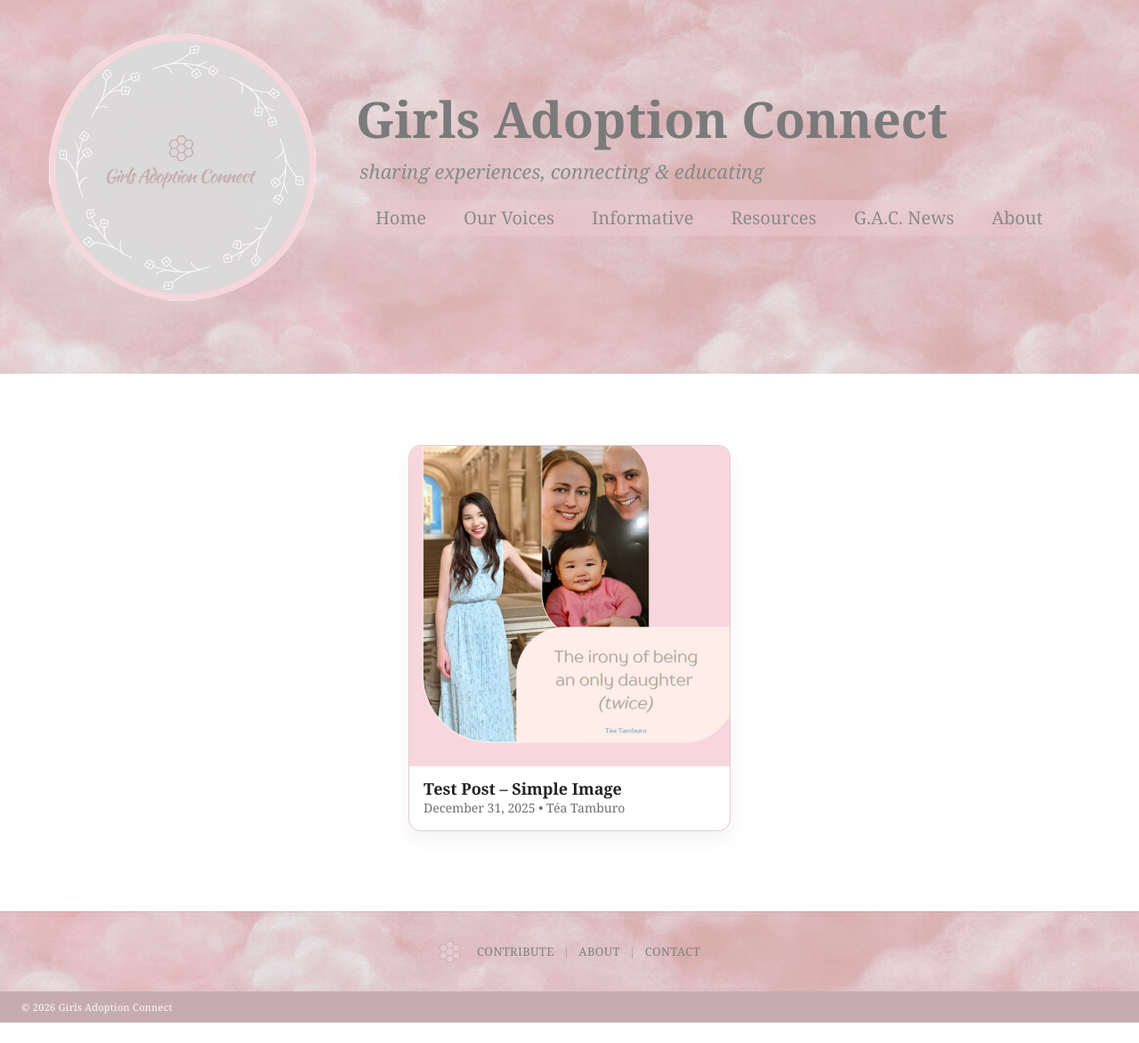
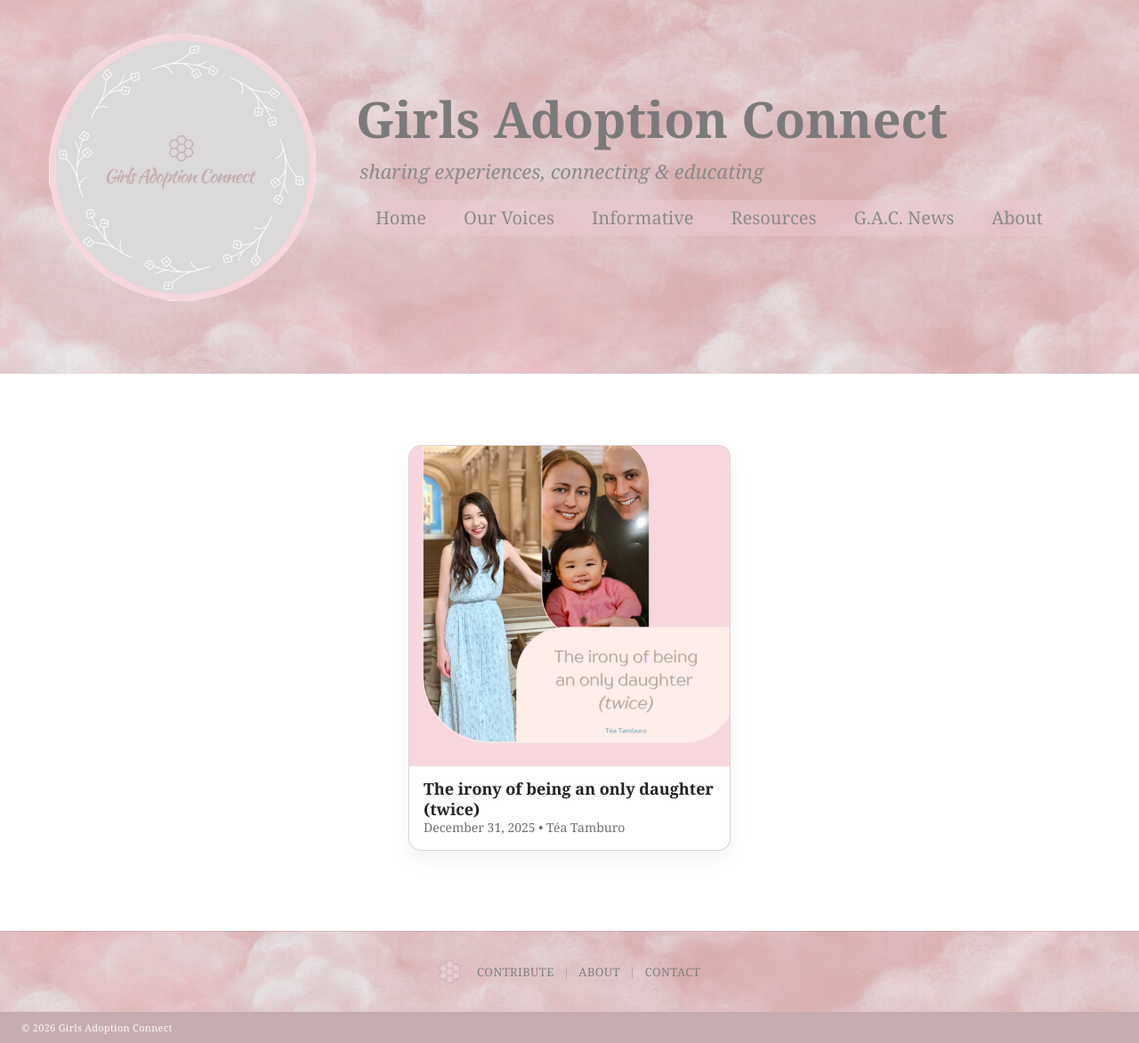
Before and after one commit to girlsadoptionconnect-tyt/girlsadoptionconnect, a Jekyll site: the page built from our-voices/unpacking-our-adoption.html, in a window 1280 px wide. Shown: the whole page at 89% size. Built offline with Jekyll 4.4.1, drawn with Linux system fonts in a browser that asks for light colours; before the commit the page ends 1149 px from its top, so only the background shows below that.

Commit message:
Update 2024-01-01-test-simple.md

```diff
--- a/_posts/2024-01-01-test-simple.md
+++ b/_posts/2024-01-01-test-simple.md
@@ -1,17 +1,25 @@
 ---
 layout: post
-title: "Test Post – Simple Image"
+title: "The irony of being an only daughter (twice)"
 date: 2025-12-31
 category: Unpacking Our Adoption
 author: Téa Tamburo
 cover: /assets/posts/2024-01-01-test-simple/cover.jpg
 ---
 People love to romanticize the idea of being an only child: all the attention, all the resources, all the independence. But what that version leaves out is the quiet. I'm here to add my experience to the narrative.
+
 I grew up alone, not just as an only child, but as an adoptee, as a Chinese daughter in a family where no one looked like me. When people talk about sibling rivalry or growing up fighting over sharing toys, I can't relate at all — which, depending on the day, feels either fortunate or isolating.
+
 I cannot ignore the irony of my situation. I was born in China in 2004, which was shaped by the One-Child Policy that made being an only child in China not a choice, but government-mandated. In many ways, my life began with that constraint. Then, I was adopted, brought across the world, and once again became an only child. Sometimes I wonder if I was always destined to be an only daughter.
+
 My parents used to lovingly joke about not wanting to "ruin a good thing." I know this decision came from care, not neglect. There are real benefits to it, since I'm very comfortable being alone, self-directed, and confident in figuring things out for myself. When I started college, I watched my peers struggle to stand up for and sit with themselves, and I feel fortunate to have learned these skills early on. But that independence didn't appear out of nowhere. It came from the necessity of learning, early on, how to fill my own silence.
+
 Being an only child also meant that all of my parents' resources were concentrated. I received opportunities I would not have had otherwise — traveling the world since I was a toddler, private school education, sustained parental involvement in my growth — the kind of attention that allowed my interests to be invested in from a young age. One could say that what I missed out on by not having a sibling, I traded for my more self-focused upbringing.
+
 But what I’ve realized recently is that being an only child doesn't just shape your childhood; it rears its head differently in your future.
+
 Someday, I will be the only person making medical decisions for my parents. This is true for any only child. Many adoptees carry a deep fear of aging parents, a fear rooted in loss, instability, and the lived knowledge of how temporary family can be. For adoptees, we were given up by our birth parents, so the thought of losing our second set of parents carries a weight that's hard to articulate. That fear compounds when you know you will someday bear it alone. There's no sibling to split the weight. No one will remember the same vacations, the same holidays, the same versions of my parents. Luckily for me, my dad is a photographer and has documented pretty much my whole childhood in videos and photos.
+
 I'm also the only person who could carry on my family's name — or be the one who ends it. I have no cousins with my surname. I'm an only daughter. As a woman who may or may not take her husband's name someday, my lineage narrows to a single point, and whether it continues or disappears rests quietly on my shoulders. It's not something many would ever say aloud.
+
 I don't write this for sympathy. As this year comes to a close, with my 21st birthday last month and realizing I'm now over halfway through college, I've been thinking about how my story as an adoptee and as a daughter converge. I hope my honesty about these unspoken topics will feel relatable, maybe to another only child or another adoptee, or maybe just someone who can recognize the irony and the quiet, hidden humor in how our lives sometimes come full circle.
```
